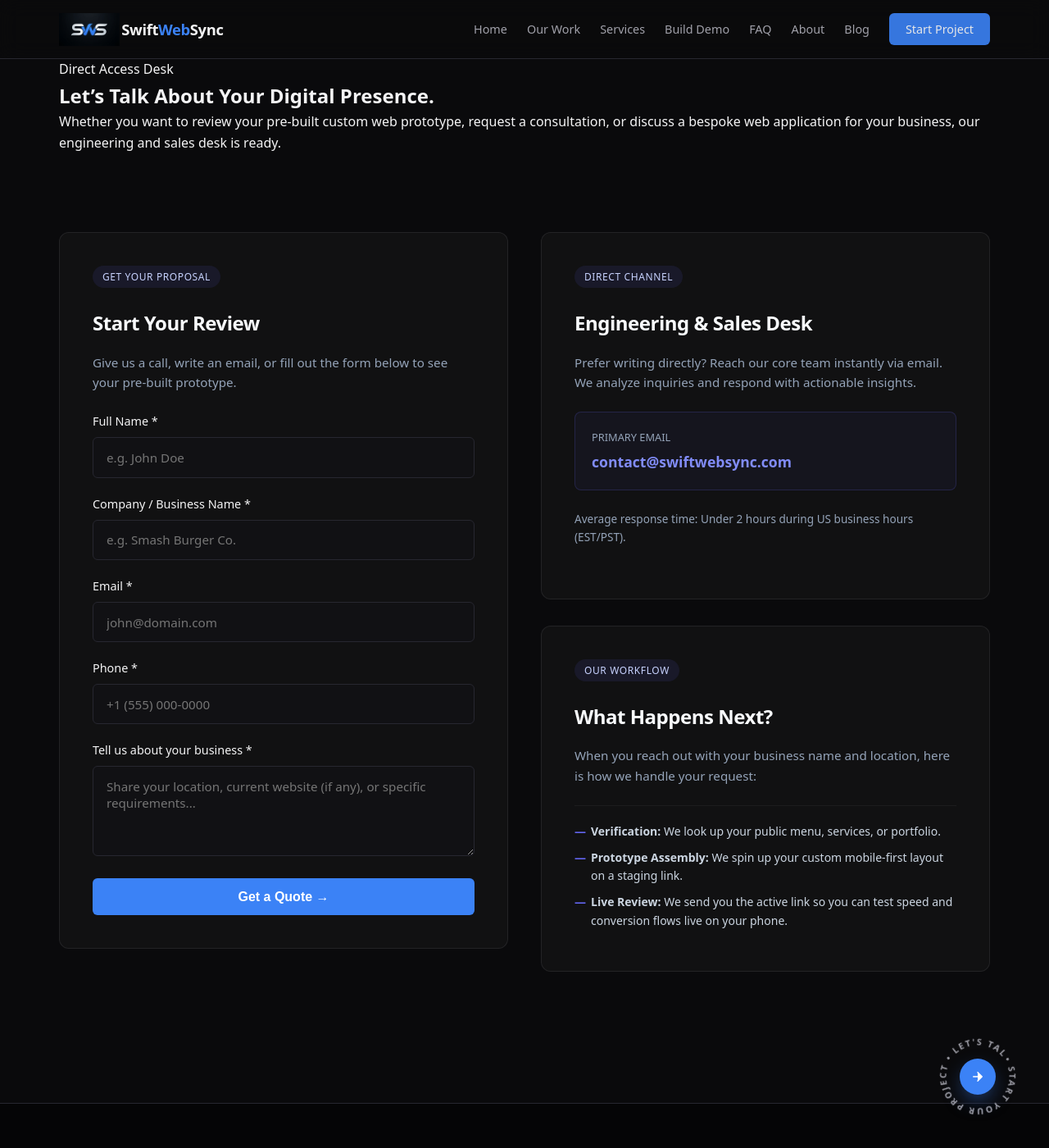
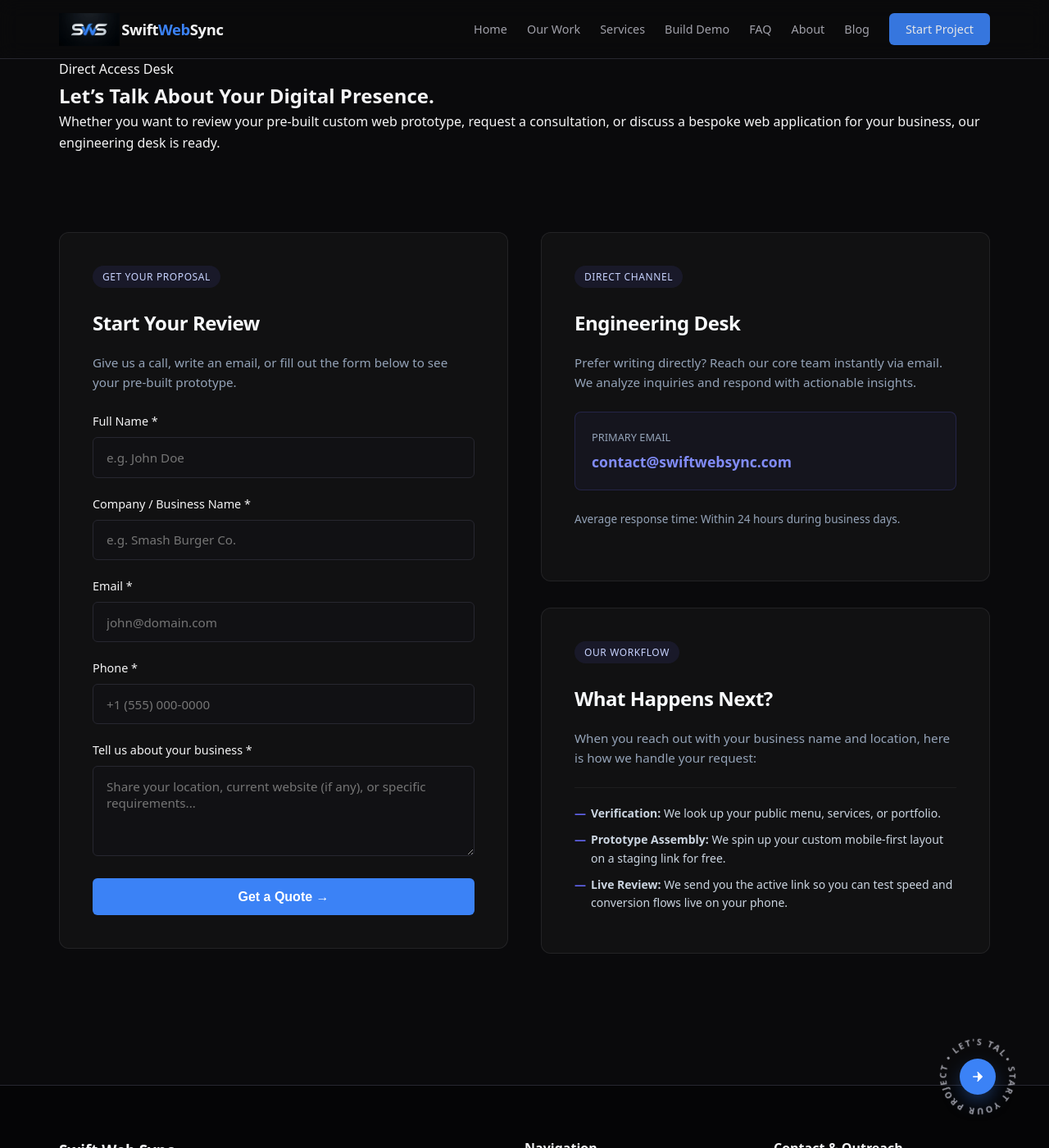
Before and after one commit to Khisal786/SwiftWebSync, a Jekyll site: the page built from contact/index.html, in a window 1280 px wide and 1400 px high. Shown: the whole window at 82% size. Built offline with Jekyll 4.4.1, drawn with Linux system fonts in a browser that asks for light colours.

Commit message:
Revise contact page content and form submission details
Updated contact page content and form response details.

```diff
--- a/contact/index.html
+++ b/contact/index.html
@@ -11,7 +11,7 @@
       <span class="badge-dot"></span> Direct Access Desk
     </div>
     <h1>Let’s Talk About Your <span>Digital Presence.</span></h1>
-    <p>Whether you want to review your pre-built custom web prototype, request a consultation, or discuss a bespoke web application for your business, our engineering and sales desk is ready.</p>
+    <p>Whether you want to review your pre-built custom web prototype, request a consultation, or discuss a bespoke web application for your business, our engineering desk is ready.</p>
   </div>
 </section>
 
@@ -63,7 +63,7 @@
       <!-- SUCCESS CONFIRMATION STATE (Hidden by default) -->
       <div id="formSuccessMessage" class="form-success-message" style="display: none;">
         <h3>Message Received Successfully!</h3>
-        <p>Thank you for reaching out. Our engineering desk is reviewing your details and will deliver your custom prototype preview within 2 hours.</p>
+        <p>Thank you for reaching out. Our engineering desk is reviewing your details and will deliver your custom prototype preview within 24 to 48 hours.</p>
       </div>
     </div>
 
@@ -75,13 +75,13 @@
         <div class="service-meta">
           <span class="service-tag">Direct Channel</span>
         </div>
-        <h2>Engineering & Sales Desk</h2>
+        <h2>Engineering Desk</h2>
         <p>Prefer writing directly? Reach our core team instantly via email. We analyze inquiries and respond with actionable insights.</p>
         <div style="margin: 1.5rem 0; padding: 1.25rem; background: rgba(99, 102, 241, 0.05); border: 1px solid rgba(99, 102, 241, 0.2); border-radius: 8px;">
           <span style="display: block; font-size: 0.8rem; color: #94a3b8; margin-bottom: 0.3rem;">PRIMARY EMAIL</span>
           <a href="mailto:contact@swiftwebsync.com" style="font-size: 1.1rem; font-weight: 600; color: #818cf8;">contact@swiftwebsync.com</a>
         </div>
-        <p style="font-size: 0.85rem; color: #94a3b8;">Average response time: Under 2 hours during US business hours (EST/PST).</p>
+        <p style="font-size: 0.85rem; color: #94a3b8;">Average response time: Within 24 hours during business days.</p>
       </div>
 
       <!-- WHAT HAPPENS NEXT CARD -->
@@ -93,7 +93,7 @@
         <p>When you reach out with your business name and location, here is how we handle your request:</p>
         <ul class="service-features" style="margin-top: 1rem;">
           <li><strong>Verification:</strong> We look up your public menu, services, or portfolio.</li>
-          <li><strong>Prototype Assembly:</strong> We spin up your custom mobile-first layout on a staging link.</li>
+          <li><strong>Prototype Assembly:</strong> We spin up your custom mobile-first layout on a staging link for free.</li>
           <li><strong>Live Review:</strong> We send you the active link so you can test speed and conversion flows live on your phone.</li>
         </ul>
       </div>
```
